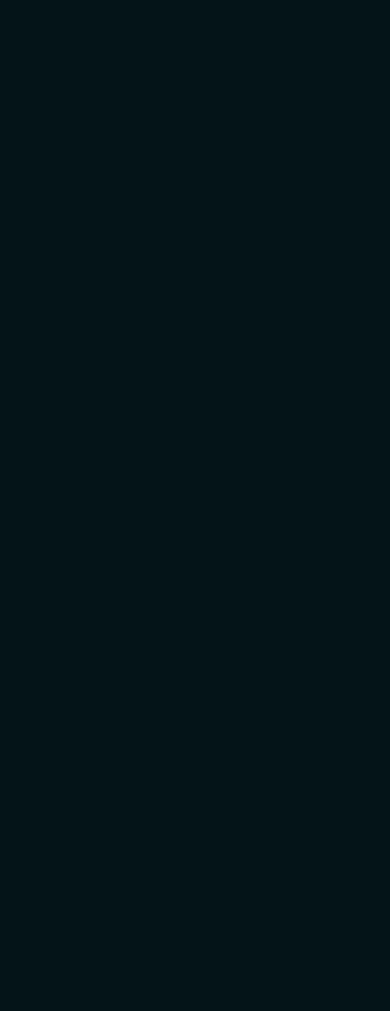
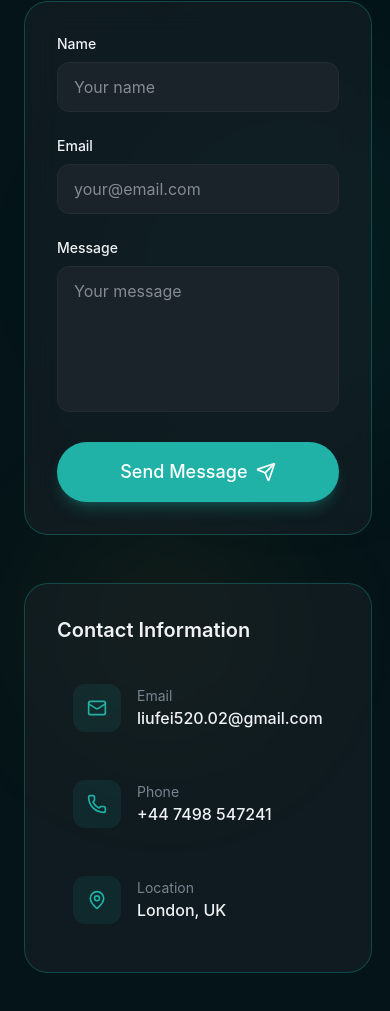
Before and after one commit to feifei1002/personal-portfolio, a React (Vite) app: page / in a window 390 px wide. Shown: the part 6840-7851 px from the top of the page. Before the commit the page ends 6569 px from the top, so only its background shows below. Built offline with nearby package versions, Linux system fonts and the light colour scheme.

Commit message:
contact page done

```diff
--- a/package.json
+++ b/package.json
@@ -10,6 +10,7 @@
     "preview": "vite preview"
   },
   "dependencies": {
+    "@emailjs/browser": "^4.4.1",
     "@tailwindcss/vite": "^4.1.18",
     "lucide-react": "^0.563.0",
     "react": "^19.2.0",
--- a/src/components/Button.jsx
+++ b/src/components/Button.jsx
@@ -1,6 +1,6 @@
 
 
-export const Button = ({ className="", size="default", children }) => {
+export const Button = ({ className="", size="default", children, ...props }) => {
     const baseClasses = "relative overflow-hidden rounded-full font-medium focus:outline-none focus-visible:ring-2 focus-visible:ring-primary bg-primary text-primary-foreground hover:bg-primary/90 shadow-lg shadow-primary/25";
     const sizeClasses ={
         sm: "px-4 py-2 text-sm",
@@ -9,7 +9,7 @@
     }
     const classes = `${baseClasses} ${sizeClasses[size]} ${className}`;
     return (
-        <button className={classes}>
+        <button className={classes} {...props}>
             <span className="relative flex items-center justify-center gap-2">
                 {children}
             </span>
--- a/src/sections/Contact.jsx
+++ b/src/sections/Contact.jsx
@@ -1,5 +1,196 @@
+import { Mail, Phone, MapPin, Send, CheckCircle, AlertCircle } from "lucide-react";
+import { Button } from "@/components/Button";
+import { useState } from "react";
+import emailjs from "@emailjs/browser";
+
+const contactInfo = [
+    {
+        icon: Mail,
+        label: "Email",
+        value: "liufei520.02@gmail.com",
+        href: "mailto:liufei520.02@gmail.com",
+    },
+    {
+        icon: Phone,
+        label: "Phone",
+        value: "+44 7498 547241",
+        href: "tel:+447498547241",
+    },
+    {
+        icon: MapPin,
+        label: "Location",
+        value: "London, UK",
+        href: "https://maps.app.goo.gl/qjZ5MAKX1HqvrhKdA",
+    }
+]
+
 export const Contact = () => {
+    const [formData, setFormData] = useState({
+        name: "",
+        email: "",
+        message: "",
+    })
+    const [isLoading, setIsLoading] = useState(false);
+    const [submitStatus, setSubmitStatus] = useState({
+        type: null, // "success" or "error"
+        message: "",
+    });
+
+    const handleSubmit = async (e) => {
+        e.preventDefault();
+
+        setIsLoading(true);
+        setSubmitStatus({ type: null, message: ""});
+        try {
+            const serviceID = import.meta.env.VITE_EMAILJS_SERVICE_ID;
+            const templateID = import.meta.env.VITE_EMAILJS_TEMPLATE_ID;
+            const publicKey = import.meta.env.VITE_EMAILJS_PUBLIC_KEY;
+
+            if (!serviceID || !templateID || !publicKey) {
+                throw new Error("EmailJS environment variables are not set properly.");
+            }
+
+            await emailjs.send(serviceID, templateID, {
+                name: formData.name,
+                email: formData.email,
+                message: formData.message,
+            }, publicKey);
+
+            setSubmitStatus({
+                type: "success",
+                message: "Your message has been sent successfully! I'll get back to you soon."});
+            setFormData({ name: "", email: "", message: ""});
+        } catch (error) {
+            console.error("Error sending email:", error);
+            setSubmitStatus({
+                type: "error",
+                message: error.text || "There was an error sending your message. Please try again later."});
+        } finally {
+            setIsLoading(false);
+        }
+    };
     return (
-        <section></section>
+        <section id="contact" className="py-32 relative overflow-hidden">
+            <div className="absolute top-0 left-0 w-full h-full">
+                <div className="absolute top-1/4 left-1/4 w-96 h-96 bg-primary/5 rounded-full blur-3xl" />
+                <div className="absolute bottom-1/4 right-1/4 w-64 h-64 bg-highlight/5 rounded-full blur-3xl" />
+            </div>
+            <div className="container mx-auto px-6 relative z-10">
+                {/* Section Header */}
+                <div className="text-center mx-auto max-w-3xl mb-16">
+                    <span className="text-secondary-foreground text-sm font-medium tracking-wider uppercase animate-fade-in">
+                        Get in Touch
+                    </span>
+                    <h2 className="text-4xl md:text-5xl font-bold mt-4 mb-6 animate-fade-in animation-delay-100 text-secondary-foreground">
+                        Contact Me
+                    </h2>
+                </div>
+
+                <div className="grid lg:grid-cols-2 gap-12 max-w-5xl mx-auto">
+                    <div className="glass p-8 rounded-3xl border border-primary/30 animate-fade-in animation-delay-300">
+                        <form className="space-y-6" onSubmit={handleSubmit}>
+                            <div>
+                                <label htmlFor="name" className="block text-sm font-medium mb-2">Name</label>
+                                <input id="name"
+                                type="text"
+                                required
+                                placeholder="Your name"
+                                value={formData.name}
+                                onChange={(e) =>
+                                    setFormData({...formData, name: e.target.value})
+                                }
+                                className="w-full px-4 py-3 bg-surface rounded-xl border border-border focus:border-primary fous:ring-1 focus:ring-primary outline-none transition-all" />
+                            </div>
+
+                            <div>
+                                <label htmlFor="email" className="block text-sm font-medium mb-2">Email</label>
+                                <input id="email"
+                                type="email"
+                                required
+                                placeholder="your@email.com"
+                                value={formData.email}
+                                onChange={(e) =>
+                                    setFormData({...formData, email: e.target.value})
+                                }
+                                className="w-full px-4 py-3 bg-surface rounded-xl border border-border focus:border-primary fous:ring-1 focus:ring-primary outline-none transition-all" />
+                            </div>
+
+                            <div>
+                                <label htmlFor="message" className="block text-sm font-medium mb-2">Message</label>
+                                <textarea
+                                rows={5}
+                                id="message"
+                                required
+                                placeholder="Your message"
+                                value={formData.message}
+                                onChange={(e) =>
+                                    setFormData({...formData, message: e.target.value})
+                                }
+                                className="w-full px-4 py-3 bg-surface rounded-xl border border-border focus:border-primary fous:ring-1 focus:ring-primary outline-none transition-all resize-none"/>
+                            </div>
+
+                            <Button className="w-full" type="submit" size="lg" disabled={isLoading}>
+                                {isLoading ? (
+                                    <>
+                                    Sending...
+                                    </>
+                                ) : (
+                                    <>
+                                    Send Message
+                                    <Send className="w-5 h-5"/>
+                                    </>
+                                )}
+                            </Button>
+
+                            {submitStatus.type && (
+                                <div
+                                className={`flex items-center gap-3
+                                    p-4 rounded-xl ${
+                                    submitStatus.type === "success"
+                                        ? "bg-green-500/10 border border-green-500/20 text-green-400"
+                                        : "bg-red-500/10 border border-red-500/20 text-red-400"
+                                    }`}
+                                >
+                                {submitStatus.type === "success" ? (
+                                    <CheckCircle className="w-5 h-5 shrink-0" />
+                                ) : (
+                                    <AlertCircle className="w-5 h-5 shrink-0" />
+                                )}
+                                <p className="text-sm">{submitStatus.message}</p>
+                                </div>
+                            )}
+                        </form>
+                    </div>
+
+                    {/* Contact Info */}
+                    <div className="space-y-6 animate-fade-in animation-delay-400">
+                        <div className="glass rounded-3xl p-8 border border-primary/30">
+                            <h3 className="text-xl font-semibold mb-6">
+                                Contact Information
+                            </h3>
+                            <div className="space-y-4">
+                                {contactInfo.map((info, index) => (
+                                    <a
+                                    key={index}
+                                    href={info.href}
+                                    className="flex items-center gap-4 p-4 rounded-xl hover:bg-surface transition-colors group">
+                                        <div className="w-12 h-12 rounded-xl bg-primary/10 flex items-center justify-center group-hover:bg-primary/20 transition-colors">
+                                        <info.icon className="w-5 h-5 text-primary"/>
+                                        </div>
+                                        <div>
+                                            <div className="text-sm text-muted-foreground">
+                                                {info.label}
+                                            </div>
+                                            <div className="font-medium">{info.value}</div>
+                                        </div>
+                                    </a>
+                                ))}
+                            </div>
+                        </div>
+
+                    </div>
+                </div>
+            </div>
+        </section>
     )
 }
```
Also changed, not shown: 2 other files (tests, documents, lock files or other folders).
